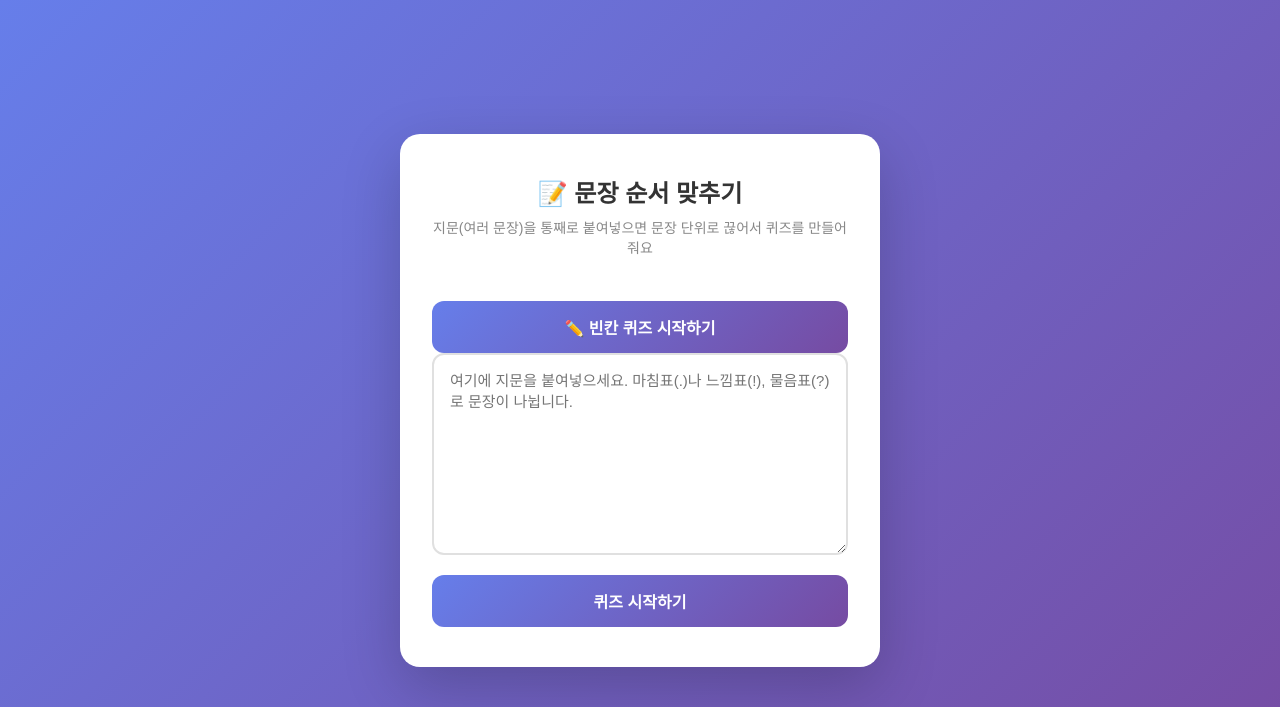
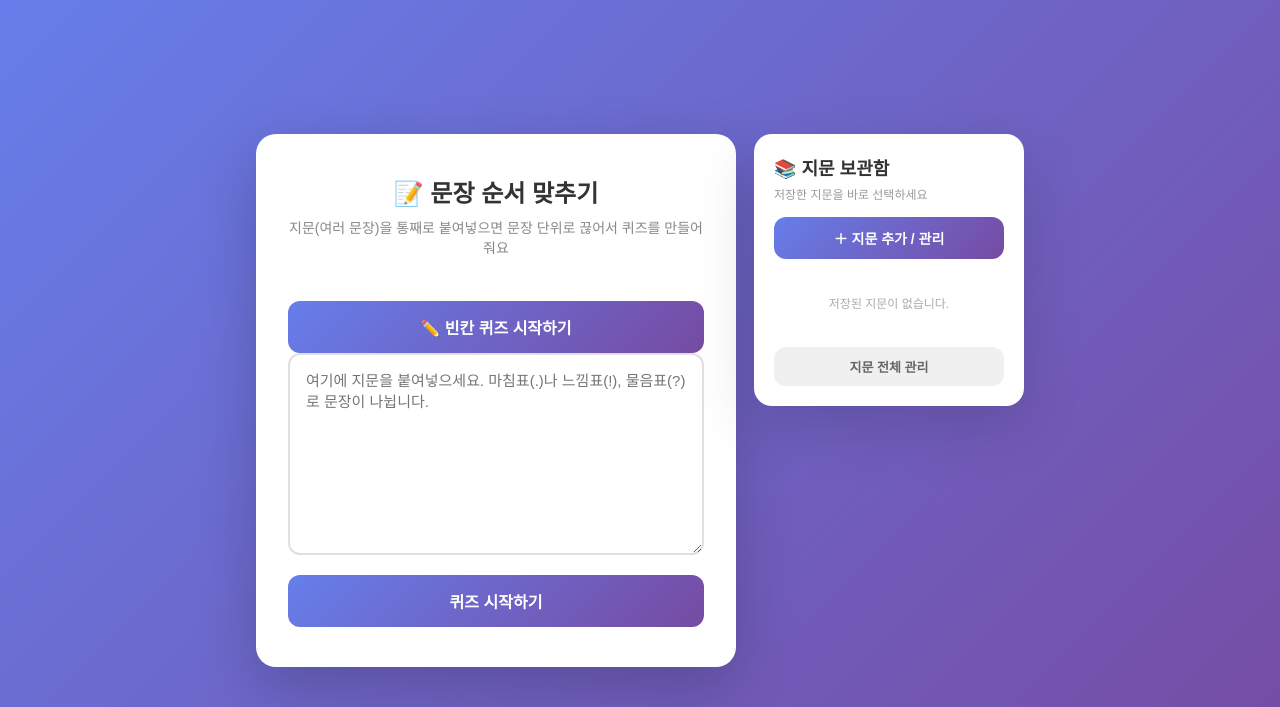
Before and after one commit to gwarek36prep36/HTML, a Flask app: template templates/index.html in a window 1280 px wide. Shown: the top 707 px of the page. Run offline with Flask 3, Linux system fonts and the light colour scheme; the template is opened without the code that fills it, so the values that code supplies are empty; some libraries are stand-ins or nearby versions.

Commit message:
Update index.html

```diff
--- a/templates/index.html
+++ b/templates/index.html
@@ -1,17 +1,174 @@
 {% extends "base.html" %}
+
+{% block title %}
+문장 순서 맞추기
+{% endblock %}
+
+
 {% block content %}
+
 <h1>📝 문장 순서 맞추기</h1>
-<p class="subtitle">지문(여러 문장)을 통째로 붙여넣으면 문장 단위로 끊어서 퀴즈를 만들어줘요</p>
 
-<!-- 빈칸 퀴즈 링크 -->
-<a href="/fill"><button type="button">✏️ 빈칸 퀴즈 시작하기</button></a>
+<p class="subtitle">
+    지문(여러 문장)을 통째로 붙여넣으면
+    문장 단위로 끊어서 퀴즈를 만들어줘요
+</p>
+
+
+<!-- 빈칸 퀴즈 -->
+
+<a href="/fill">
+
+    <button type="button">
+        ✏️ 빈칸 퀴즈 시작하기
+    </button>
+
+</a>
+
 
 {% if error %}
-<div class="error">{{ error }}</div>
+
+<div class="error">
+    {{ error }}
+</div>
+
 {% endif %}
 
+
+<!-- 직접 지문 입력 -->
+
 <form method="post">
-    <textarea name="text" rows="10" placeholder="여기에 지문을 붙여넣으세요. 마침표(.)나 느낌표(!), 물음표(?)로 문장이 나뉩니다." required></textarea>
-    <button type="submit">퀴즈 시작하기</button>
+
+    <textarea
+        name="text"
+        rows="10"
+        placeholder="여기에 지문을 붙여넣으세요. 마침표(.)나 느낌표(!), 물음표(?)로 문장이 나뉩니다."
+        required
+    ></textarea>
+
+
+    <button type="submit">
+        퀴즈 시작하기
+    </button>
+
 </form>
+
+
 {% endblock %}
+
+
+
+{% block sidebar %}
+
+<div class="passage-sidebar">
+
+
+    <h2>
+        📚 지문 보관함
+    </h2>
+
+
+    <p class="passage-sidebar-subtitle">
+        저장한 지문을 바로 선택하세요
+    </p>
+
+
+    <!-- 추가 / 관리 -->
+
+    <a href="/passages">
+
+        <button
+            type="button"
+            class="passage-add-btn"
+        >
+            ＋ 지문 추가 / 관리
+        </button>
+
+    </a>
+
+
+    <!-- 저장된 지문 -->
+
+    <div class="passage-list">
+
+
+        {% if passages %}
+
+
+            {% for passage in passages %}
+
+
+                <div class="passage-item">
+
+
+                    <div class="passage-item-title">
+                        지문 {{ passage[0] }}
+                    </div>
+
+
+                    <div class="passage-item-text">
+                        {{ passage[1] }}
+                    </div>
+
+
+                    <a
+                        href="{{ url_for(
+                            'passage_game',
+                            passage_id=passage[0]
+                        ) }}"
+                    >
+
+                        <button
+                            type="button"
+                            class="passage-select-btn"
+                        >
+                            ▶ 선택
+                        </button>
+
+                    </a>
+
+
+                </div>
+
+
+            {% endfor %}
+
+
+        {% else %}
+
+
+            <div
+                style="
+                    text-align:center;
+                    color:#aaa;
+                    font-size:12px;
+                    padding:20px 5px;
+                "
+            >
+                저장된 지문이 없습니다.
+            </div>
+
+
+        {% endif %}
+
+
+    </div>
+
+
+    <!-- 전체 관리 -->
+
+    <a href="/passages">
+
+        <button
+            type="button"
+            class="passage-manage-btn"
+        >
+            지문 전체 관리
+        </button>
+
+    </a>
+
+
+</div>
+
+{% endblock %}
```
